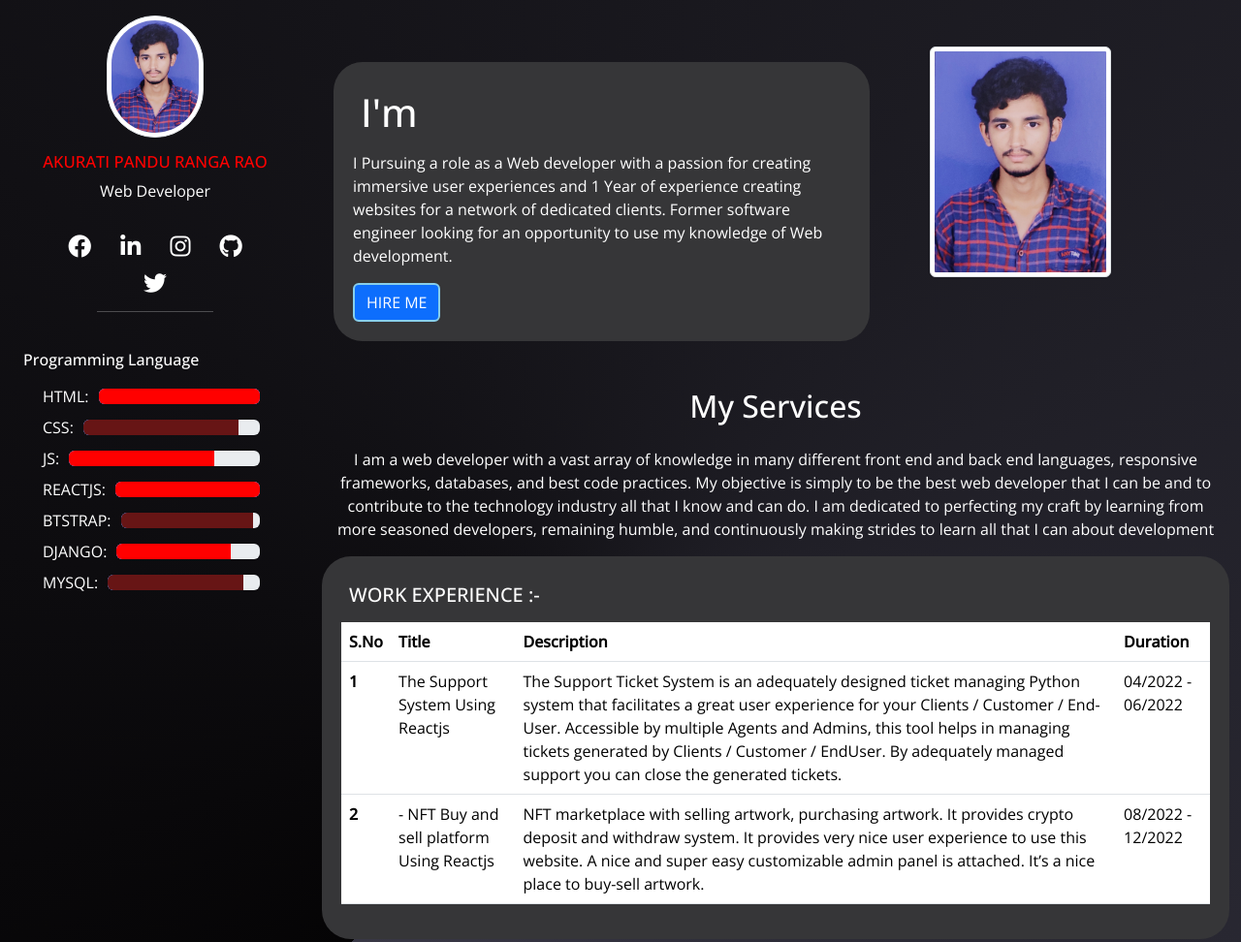
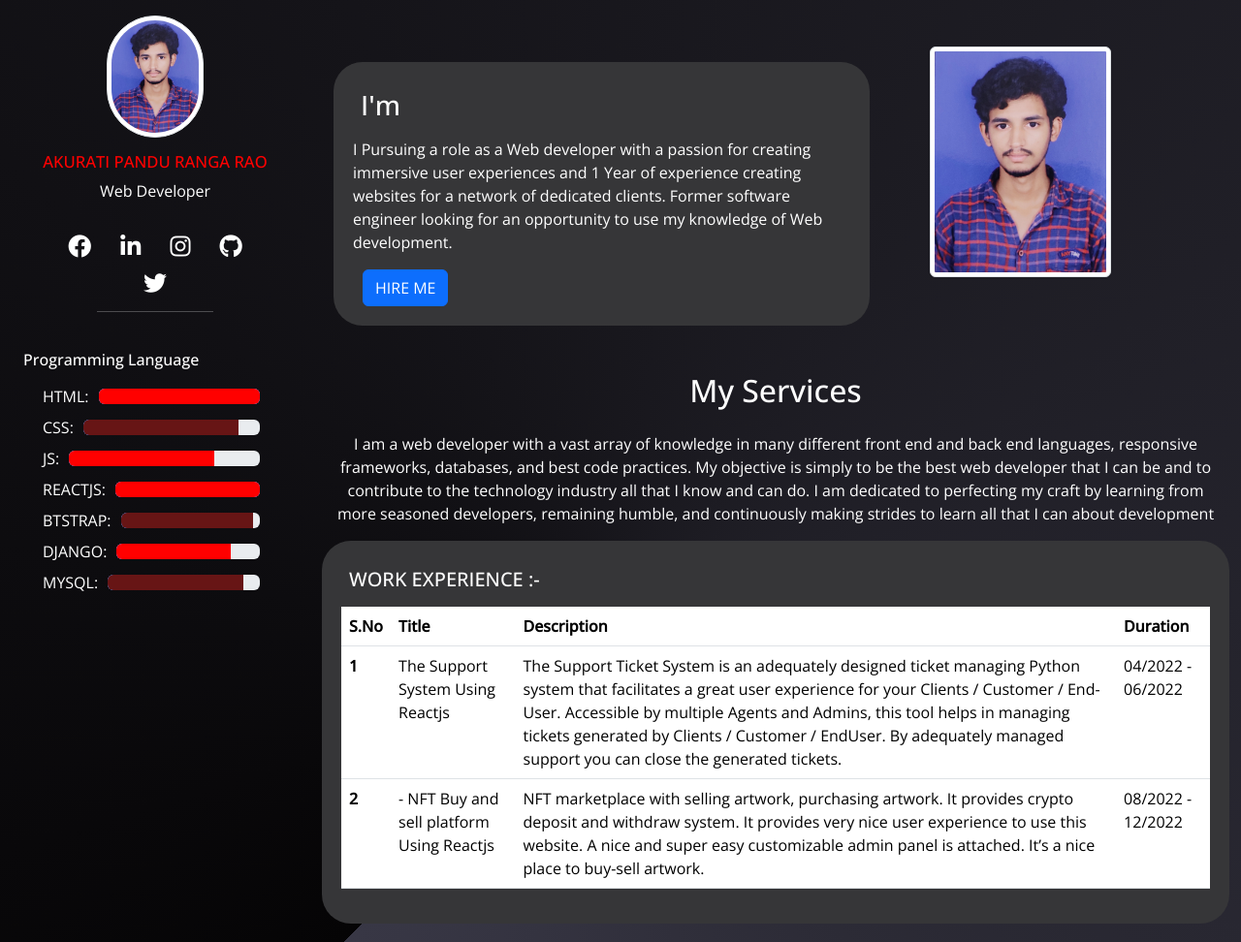
Before and after one commit to PanduChanti/myResume, a plain HTML site: page index.html in a window 1280 px wide. Shown: the top 972 px of the page at 97% size. Drawn offline with nearby package versions, Linux system fonts and the light colour scheme; a script that the page names is missing.

Commit message:
five time push

```diff
--- a/index.html
+++ b/index.html
@@ -150,7 +150,7 @@
                 <!-- web-developer -->
                 <div class="container-fluid d-inline-flex">
                     <div class="card-text me-6 mt-3 text-start" id="middle-container">
-                        <h1 id="type" class="p-2 ">I'm <span id="typing" class="ityped"> </span></h1>
+                        <h3 id="type" class="p-2 ">I'm <span id="typing" class="ityped"> </span></h3>
                         <p>I Pursuing a role as a Web developer with a passion for creating immersive user
                             experiences and 1 Year of experience creating websites for a network of dedicated clients.
                             Former software engineer looking for an opportunity to use my knowledge of Web development.
--- a/style.css
+++ b/style.css
@@ -92,14 +92,18 @@ i:hover {
 }
 
 #btn-id {
-    border: 2px solid skyblue;
-
+    /* border: 2px solid skyblue; */
+    transition: 0.5s ease-in-out;
+    margin-left: 10px;
 }
 
 #btn-id:hover {
+    transform: translateY(5px);
+
     background: transparent;
-    color: aqua;
+    color: white;
     border: 2px solid red;
+    box-shadow: 0px 0px 25px red;
 }
 
 #typing {
@@ -115,3 +119,9 @@ i:hover {
 #name12:hover {
     color: aqua;
 }
+
+@media (max-width: 568px) {
+    #type {
+        font-size: 15px;
+    }
+}
```
